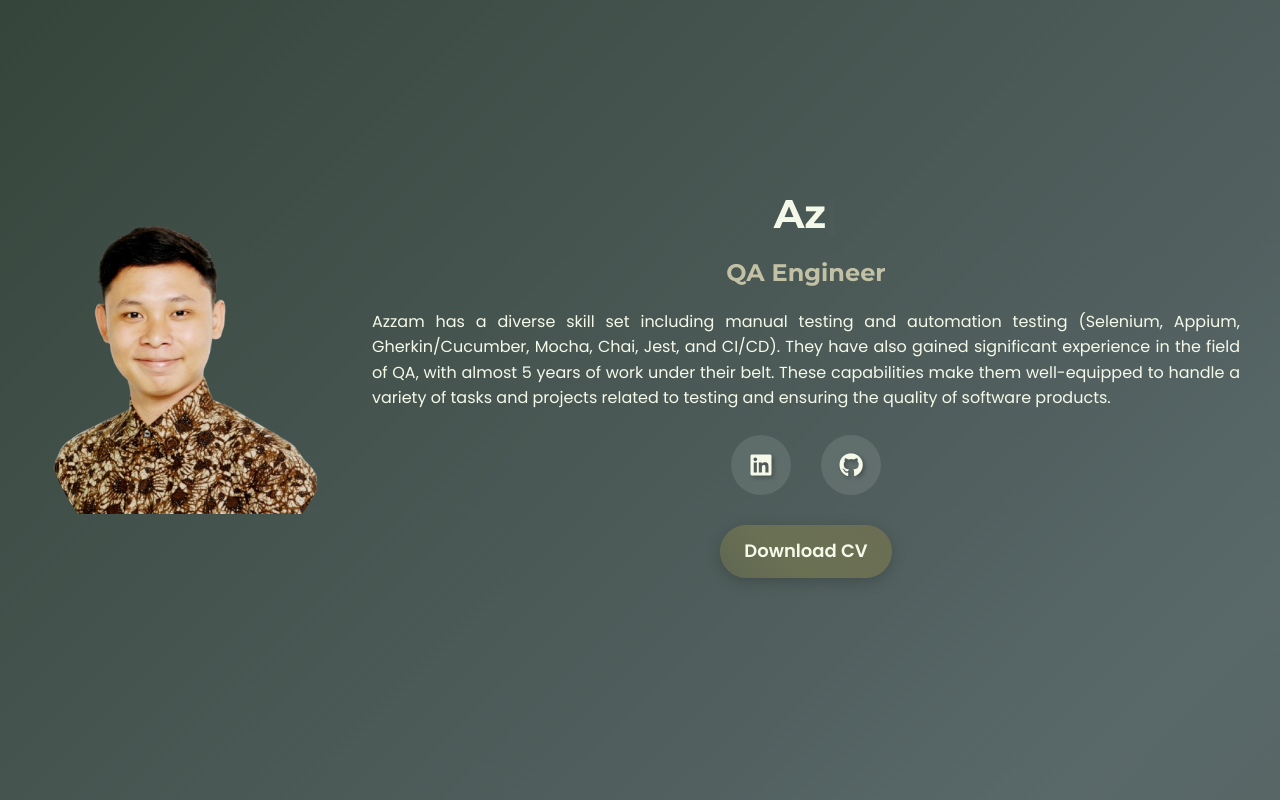
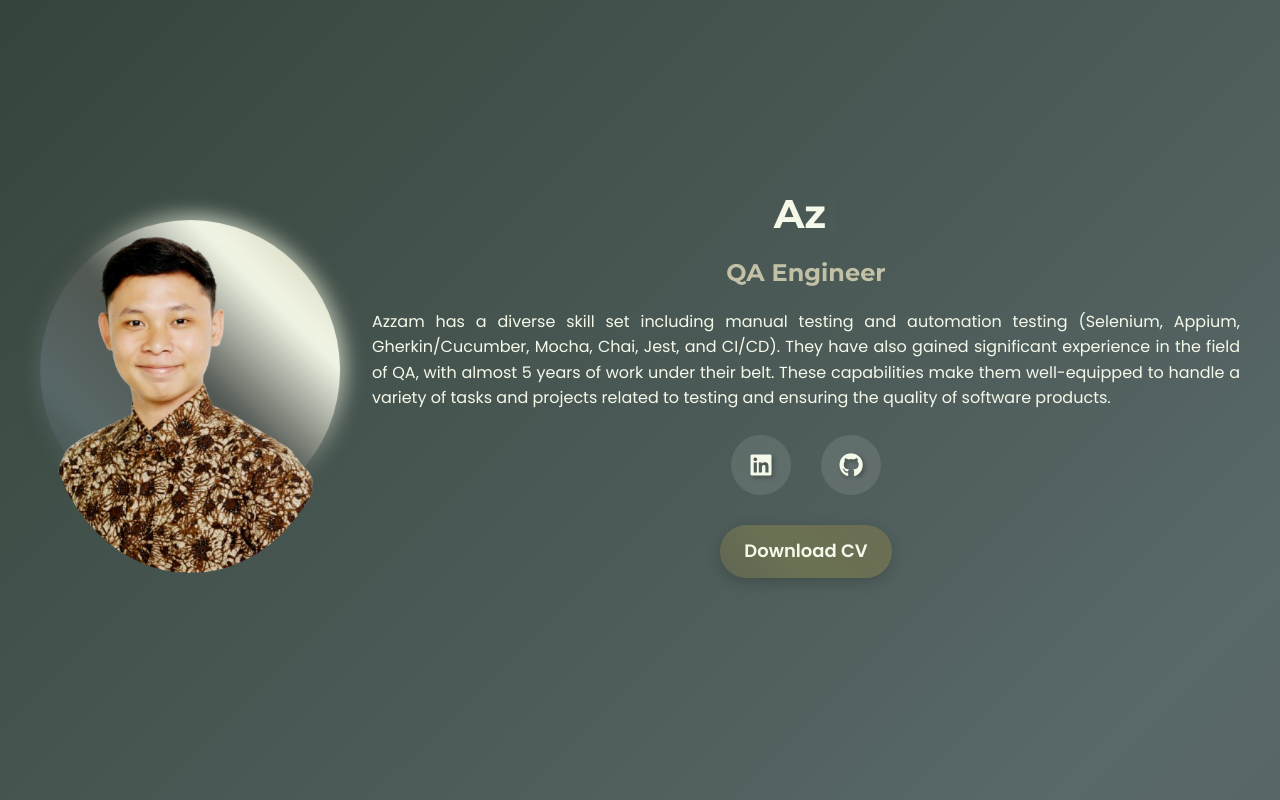
Before and after one commit to pempekriting/personal-website, a plain HTML site: page index.html in a window 1280 px wide. Shown: the top 800 px of the page. Drawn offline with Linux system fonts and the light colour scheme.

Commit message:
Add new style

```diff
--- a/css/style.css
+++ b/css/style.css
@@ -142,6 +142,12 @@ header {
 .education-card:hover {
     transform: translateY(-5px);
     box-shadow: 0 10px 20px rgba(0,0,0,0.2);
+}
+
+.timeline-item:hover {
+  transform: translateY(-5px);
+  box-shadow: 0 10px 20px rgba(0,0,0,0.2);
+  transition: transform 0.3s, box-shadow 0.3s;
 }
 
 .education-card h3 {
@@ -429,9 +435,30 @@ header p {
     position: relative;
     width: 300px;
     height: 300px;
-    overflow: hidden;
-    margin-bottom: 2rem;
-    animation: zoomIn 1s ease-out;
+    border-radius: 50%;
+    padding: 5px;
+    background: linear-gradient(45deg, #36453B, #596869, #515751, #f5f9e9, #C2C1A5);
+  }
+
+  .profile-img-container img {
+    width: 100%;
+    height: 120%;
+    object-fit: cover;
+    border-radius: 50%;
+  }
+
+  .profile-img-container::after {
+    content: '';
+    position: absolute;
+    top: -5px;
+    left: -5px;
+    right: -5px;
+    bottom: -5px;
+    background: inherit;
+    border-radius: 50%;
+    filter: blur(10px);
+    opacity: 0.7;
+    z-index: -1;
   }
 
   .profile-img {
@@ -650,3 +677,26 @@ header p {
       padding: 10px 20px;
     }
   }
+
+  .decoration-element {
+    position: absolute;
+    opacity: 0.6;
+  }
+
+  @keyframes float {
+    0% { transform: translateY(0px); }
+    50% { transform: translateY(-10px); }
+    100% { transform: translateY(0px); }
+  }
+
+  .profile-img-container {
+    animation: float 4s ease-in-out infinite;
+  }
+
+  .decoration-element {
+    transition: all 0.3s ease;
+  }
+
+  .profile-img-container:hover .decoration-element {
+    transform: scale(1.2);
+  }
--- a/index.html
+++ b/index.html
@@ -16,6 +16,9 @@
         <div class="header-container">
           <div class="profile-img-container">
             <img src="assets/foto-profil.png" alt="Kgs. Azzam Nizar" class="profile-img">
+            <div class="decoration-element circle"></div>
+            <div class="decoration-element square"></div>
+            <div class="decoration-element triangle"></div>
           </div>
           <div class="profile-info">
             <h1><span id="typed-name"></h1>
```
